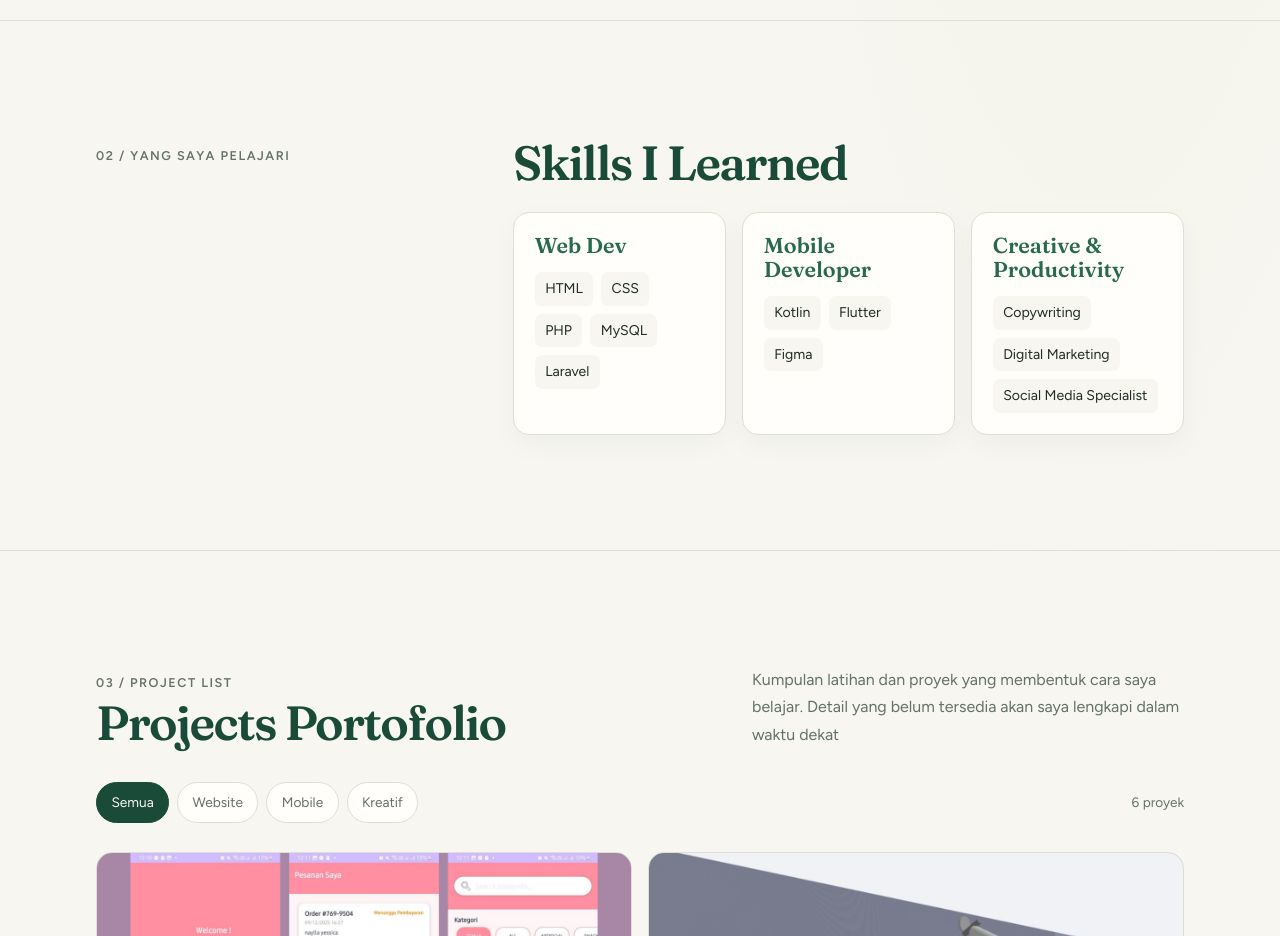
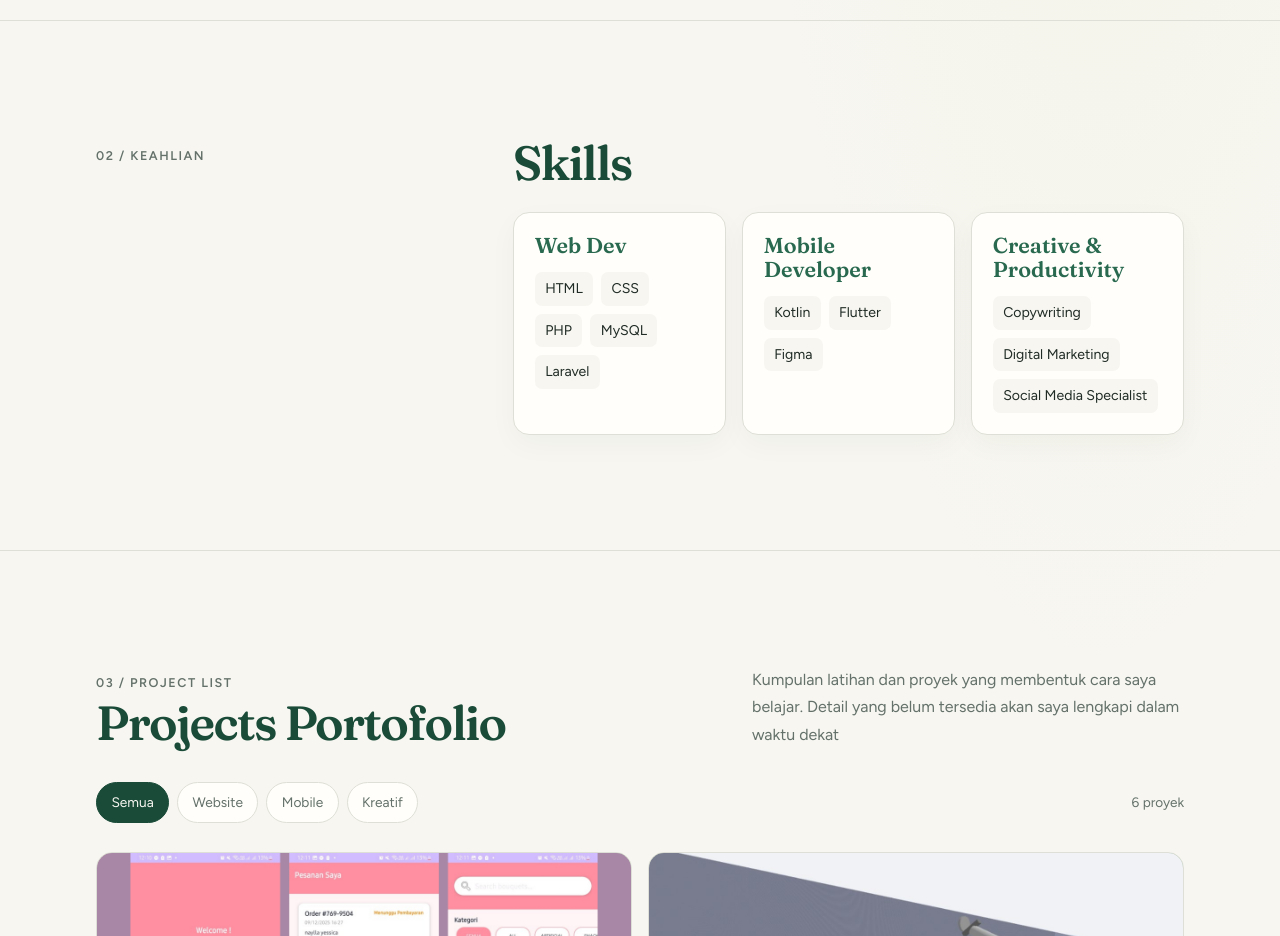
Before and after one commit to NayllaYessica/personal-portofolio, a plain HTML site: page index.html in a window 1280 px wide. Shown: the part 1320-2256 px from the top of the page. Drawn offline with Linux system fonts and the light colour scheme.

Commit message:
ubah bagian keahlian

```diff
--- a/index.html
+++ b/index.html
@@ -124,9 +124,9 @@
 
     <section class="section" id="expertise">
       <div class="container split">
-        <div class="section-kicker"><p class="eyebrow">02 / Yang saya pelajari</p></div>
+        <div class="section-kicker"><p class="eyebrow">02 / Keahlian</p></div>
         <div>
-          <h2>Skills I Learned</h2>
+          <h2>Skills</h2>
           <div class="skills">
             <article class="skill-group">
               <h3>Web Dev</h3>
```
